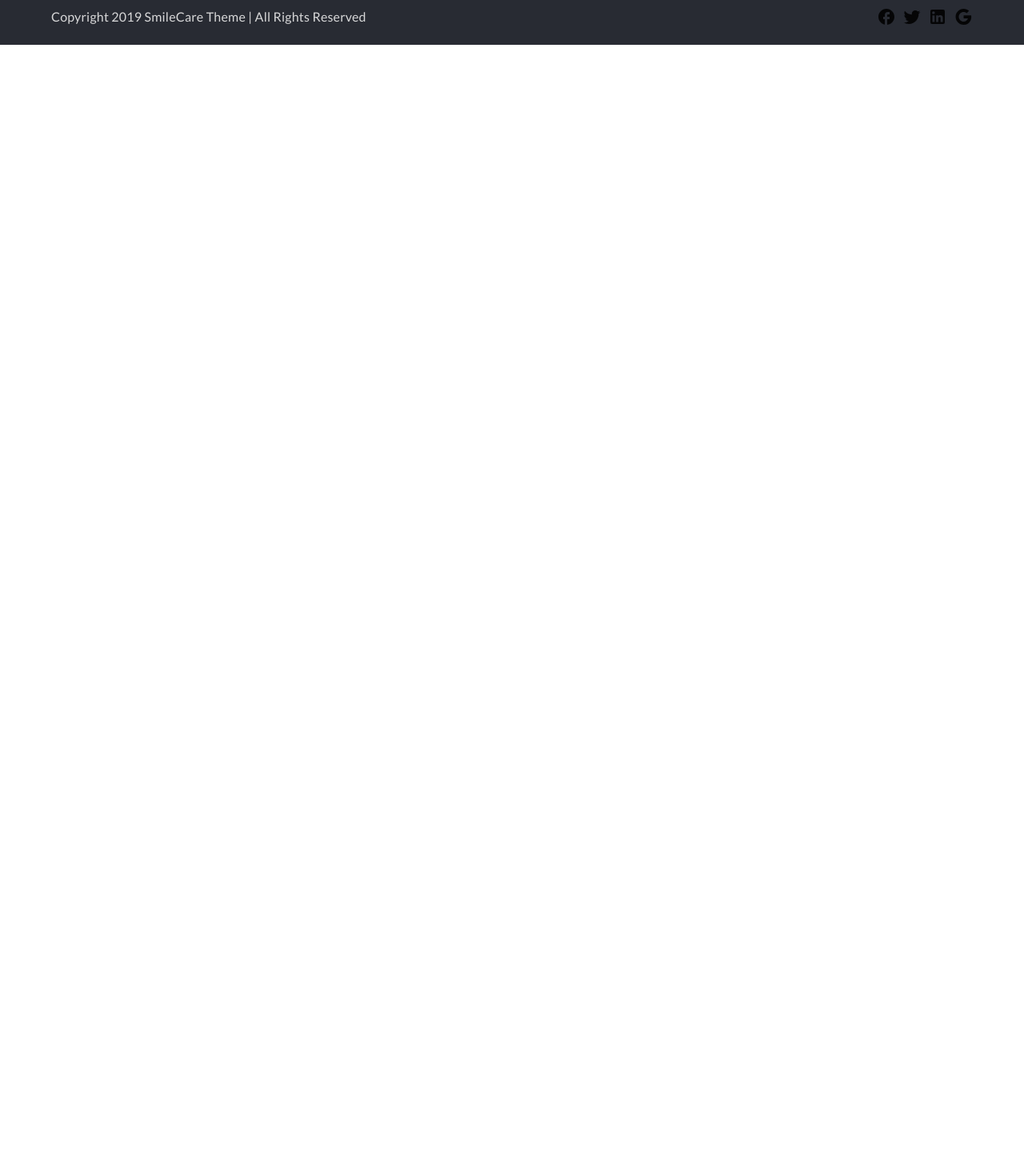
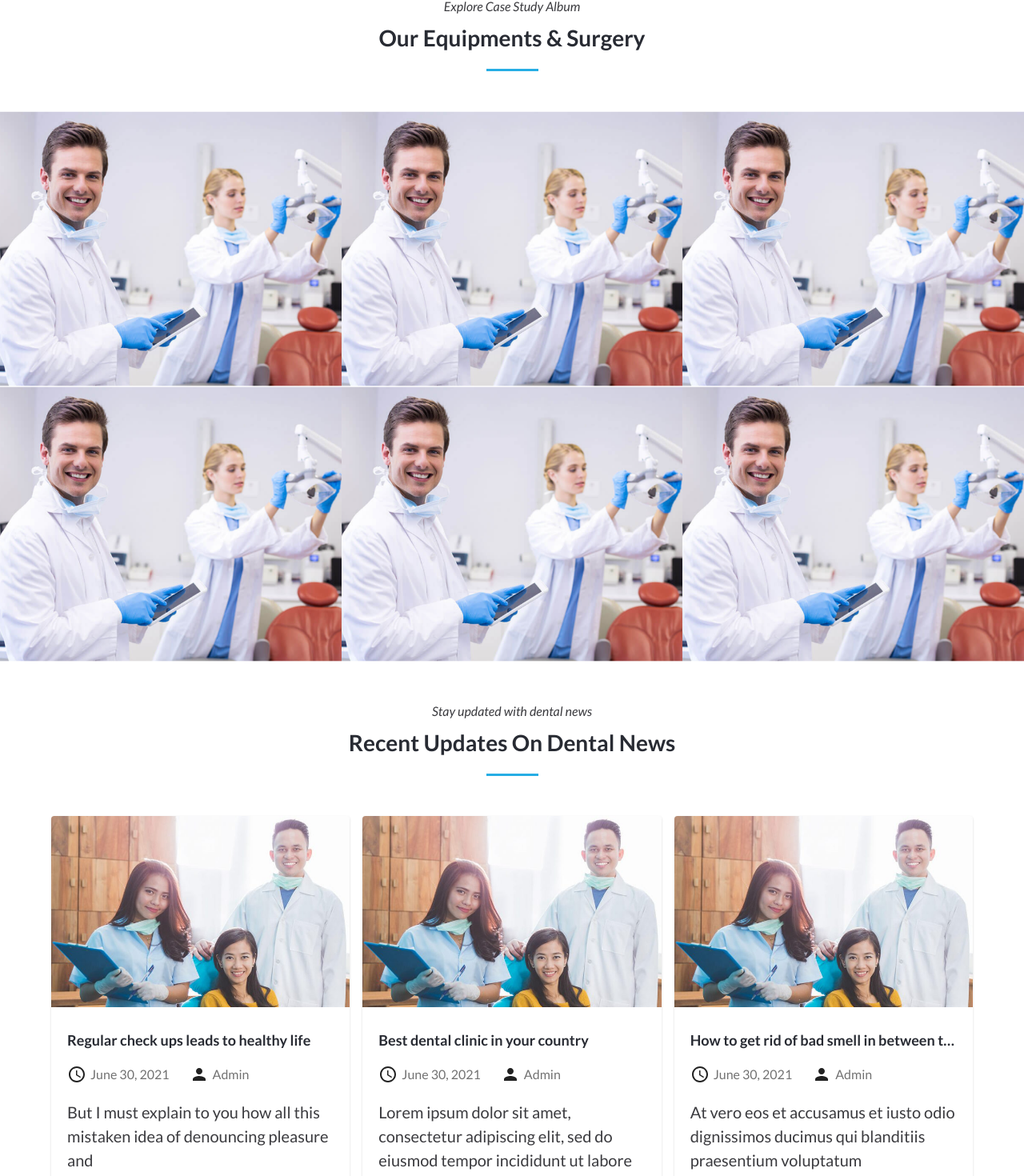
Before and after one commit to saidoud/smile-landing-page, a Next.js app: page / in a window 1280 px wide. Shown: the part 4440-5910 px from the top of the page at 80% size. Before the commit the page ends 4496 px from the top, so only its background shows below. Built offline with nearby package versions, Linux system fonts and the light colour scheme.

Commit message:
update section

```diff
--- a/pages/index.js
+++ b/pages/index.js
@@ -10,6 +10,8 @@ import Experience from "../src/components/Experience";
 import theme from "../src/theme";
 import Result from "../src/components/Result";
 import Testimonial from "../src/components/Testimonial";
+import Equipment from "../src/components/Equipement";
+import Update from "../src/components/Update";
 
 export default function Home() {
   return (
@@ -24,6 +26,8 @@ export default function Home() {
         <Experience />
         <Result />
         <Testimonial />
+        <Equipment />
+        <Update />
         <Footer />
       </ThemeProvider>
     </>
--- a/src/components/Equipement/index.jsx
+++ b/src/components/Equipement/index.jsx
@@ -0,0 +1,33 @@
+import { ImageList, ImageListItem } from "@mui/material";
+import React from "react";
+import HeaderSection from "../ui/HeaderSection";
+
+function Equipment() {
+  return (
+    <>
+      <HeaderSection
+        title="Our Equipments & Surgery"
+        subTitle="Explore Case Study Album"
+        marginTop="50px"
+        marginBottom="50px"
+      />
+      <ImageList cols={3} gap={0}>
+        {images.map((item, index) => (
+          <ImageListItem key={index}>
+            <img src={item} loading="lazy" />
+          </ImageListItem>
+        ))}
+      </ImageList>
+    </>
+  );
+}
+
+const images = [
+  "/assets/passion.png",
+  "/assets/passion.png",
+  "/assets/passion.png",
+  "/assets/passion.png",
+  "/assets/passion.png",
+  "/assets/passion.png",
+];
+export default Equipment;
--- /dev/null
+++ b/src/components/Update/PostCard.jsx
@@ -0,0 +1,53 @@
+import { Card, CardContent, CardMedia, Stack } from "@mui/material";
+import { makeStyles } from "@mui/styles";
+import AccessTimeIcon from "@mui/icons-material/AccessTime";
+import PersonIcon from "@mui/icons-material/Person";
+import React from "react";
+
+function PostCard({ title, date, userName, detail, imageUrl }) {
+  const classes = useStyles();
+  return (
+    <Card className={classes.root}>
+      <CardMedia component="img" image={imageUrl} alt={title} />
+      <CardContent style={{ padding: "30px 20px" }}>
+        <p className={classes.title}> {title}</p>
+        <Stack flexDirection="row" style={{ paddingBottom: "20px" }}>
+          <AccessTimeIcon style={{ marginRight: "5px" }} />
+          <p className={classes.date}>{date}</p>
+          <PersonIcon style={{ marginRight: "5px" }} />
+          <p className={classes.userName}>{userName}</p>
+        </Stack>
+        <p className={classes.detail}> {detail}</p>
+      </CardContent>
+    </Card>
+  );
+}
+
+const useStyles = makeStyles((theme) => ({
+  root: {
+    minHeight: "500px",
+  },
+  title: {
+    font: "normal 700 18px/22px Lato",
+    color: theme.palette.secondary.black,
+    paddingBottom: "20px",
+    whiteSpace: "nowrap",
+    overflow: "hidden",
+    textOverflow: "ellipsis",
+  },
+  detail: {
+    font: "normal 400 20px/30px Lato",
+    color: theme.palette.secondary.main,
+  },
+  date: {
+    font: "normal 400 14px  ",
+    color: "#727272",
+    marginRight: "25px",
+  },
+  userName: {
+    font: "normal 400 14px  ",
+    color: "#727272",
+  },
+}));
+
+export default PostCard;
--- /dev/null
+++ b/src/components/Update/index.jsx
@@ -0,0 +1,61 @@
+import { Container, Grid } from "@mui/material";
+import React from "react";
+import HeaderSection from "../ui/HeaderSection";
+import PostCard from "./PostCard";
+
+function Update() {
+  return (
+    <div>
+      <HeaderSection
+        title="Recent Updates On Dental News"
+        subTitle="Stay updated with dental news"
+        marginTop="50px"
+        marginBottom="50px"
+      />
+      <Container>
+        <Grid container spacing={2}>
+          {data.map((item, index) => (
+            <Grid item xs={12} sm={6} md={4} key={index}>
+              <PostCard
+                title={item.title}
+                imageUrl={item.imageUrl}
+                detail={item.detail}
+                date={item.date}
+                userName={item.userName}
+              />
+            </Grid>
+          ))}
+        </Grid>
+      </Container>
+    </div>
+  );
+}
+
+const data = [
+  {
+    title: "Regular check ups leads to healthy life",
+    imageUrl: "/assets/post1.jpg",
+    detail:
+      "But I must explain to you how all this mistaken idea of denouncing pleasure and",
+    date: "June 30, 2021",
+    userName: "Admin",
+  },
+  {
+    title: "Best dental clinic in your country",
+    imageUrl: "/assets/post1.jpg",
+    detail:
+      "Lorem ipsum dolor sit amet, consectetur adipiscing elit, sed do eiusmod tempor incididunt ut labore",
+    date: "June 30, 2021",
+    userName: "Admin",
+  },
+  {
+    title: "How to get rid of bad smell in between teeth",
+    imageUrl: "/assets/post1.jpg",
+    detail:
+      "At vero eos et accusamus et iusto odio dignissimos ducimus qui blanditiis praesentium voluptatum",
+    date: "June 30, 2021",
+    userName: "Admin",
+  },
+];
+
+export default Update;
--- a/src/components/ui/HeaderSection.jsx
+++ b/src/components/ui/HeaderSection.jsx
@@ -3,10 +3,10 @@ import { makeStyles } from "@mui/styles";
 import { Container } from "@mui/material";
 import Divider from "../ui/Divider";
 
-function HeaderSection({ title, subTitle }) {
+function HeaderSection({ title, subTitle, ...otherProps }) {
   const classes = useStyles();
   return (
-    <Container className={classes.root} maxWidth="sm">
+    <Container className={classes.root} maxWidth="sm" style={{ ...otherProps }}>
       <em className={classes.subTitle}>{subTitle}</em>
       <p className={classes.title}>{title}</p>
       <Divider dividerWidth="65px" />
```
Also changed, not shown: public/assets/post1.jpg (added).
